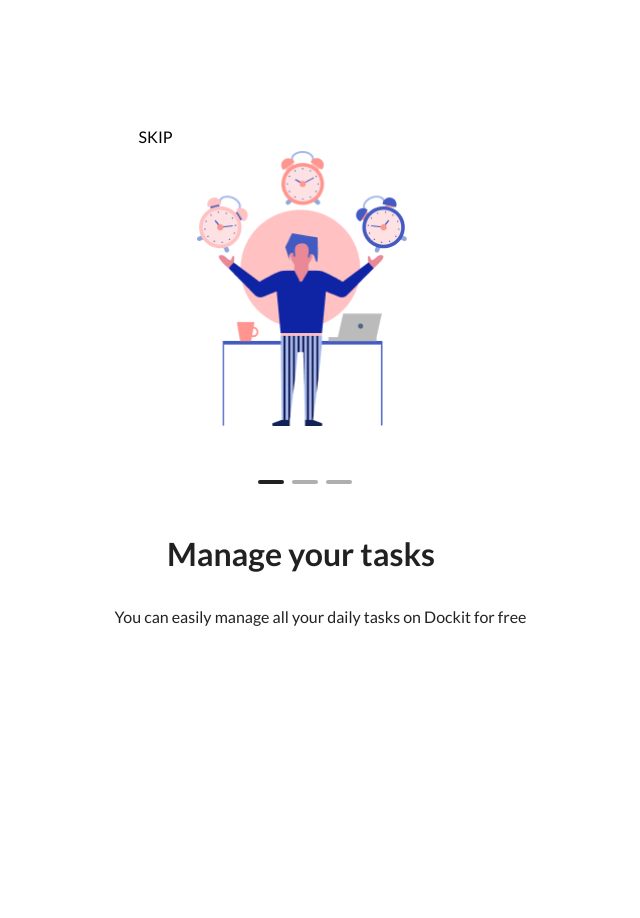
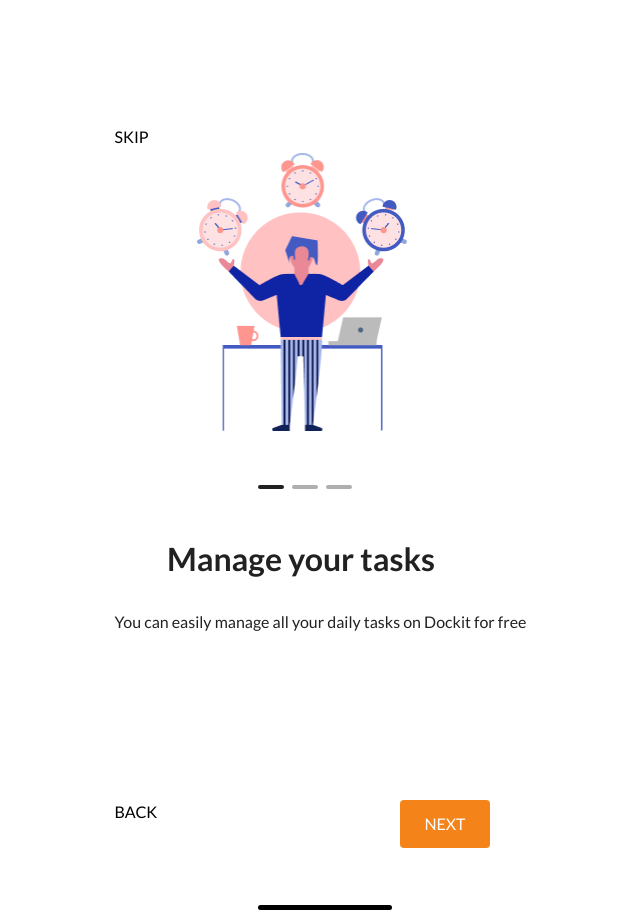
Before and after one commit to Portfolio-React-Team1/Dockit-todo-app, a React (Create React App) app: page / in a window 1280 px wide. Shown: the part 1040-1958 px from the top of the page, without its empty margins (338-978 px from the left). Before the commit the page ends 1919 px from the top, so only its background shows below. Built offline with nearby package versions, Linux system fonts and the light colour scheme.

Commit message:
landing page updated
styling

```diff
--- a/src/pages/Landing_page/Onboarding.css
+++ b/src/pages/Landing_page/Onboarding.css
@@ -10,18 +10,14 @@
   pointer-events: auto;
 }
 .onboarding-1 {
-  align-items: center;
   background-color: #ffffff;
   height: 812px;
   width: 375px;
-  position: relative;
 }
 .skip {
   align-self: flex-start;
   text-align: left;
   letter-spacing: 0;
-  line-height: 24px;
-  margin-left: 24px;
   margin-top: 58px;
   min-height: 24px;
   white-space: nowrap;
@@ -33,7 +29,7 @@
 }
 
 .group-182 {
-  height: 275px;
+  height: 278px;
   margin-left: 0;
   margin-top: 2px;
   width: 210px;
@@ -84,3 +80,40 @@
   width: 290px;
   white-space: nowrap;
 }
+
+.screen-end {
+  display: flex;
+
+  justify-content: space-between;
+}
+.screen-end .back,
+.next {
+  font-style: normal;
+  font-weight: 400;
+  font-size: 16px;
+  line-height: 24px;
+  text-transform: uppercase;
+  margin-top: 150px;
+}
+
+.back {
+  color: #000000;
+}
+.next {
+  color: #ffffff;
+  padding: 12px 24px;
+  background-color: #f48319;
+  border-radius: 4px;
+  align-items: center;
+  gap: 10px;
+}
+
+.rectangle-90 {
+  width: 134px;
+  height: 5px;
+  margin-top: 6px;
+  margin-bottom: 8px;
+  background: #000000;
+  border-radius: 36px;
+  left: 121px;
+}
--- a/src/pages/Landing_page/TaskManager.js
+++ b/src/pages/Landing_page/TaskManager.js
@@ -24,6 +24,13 @@ function TaskManager() {
             You can easily manage all your daily tasks on Dockit for free
           </span>{" "}
         </p>
+        <div className="screen-end">
+          <div className="back">Back</div>
+          <div className="next"> Next</div>
+        </div>
+        <div className="navi">
+          <div className="rectangle-90"> </div>
+        </div>
       </div>
     </div>
   );
```
